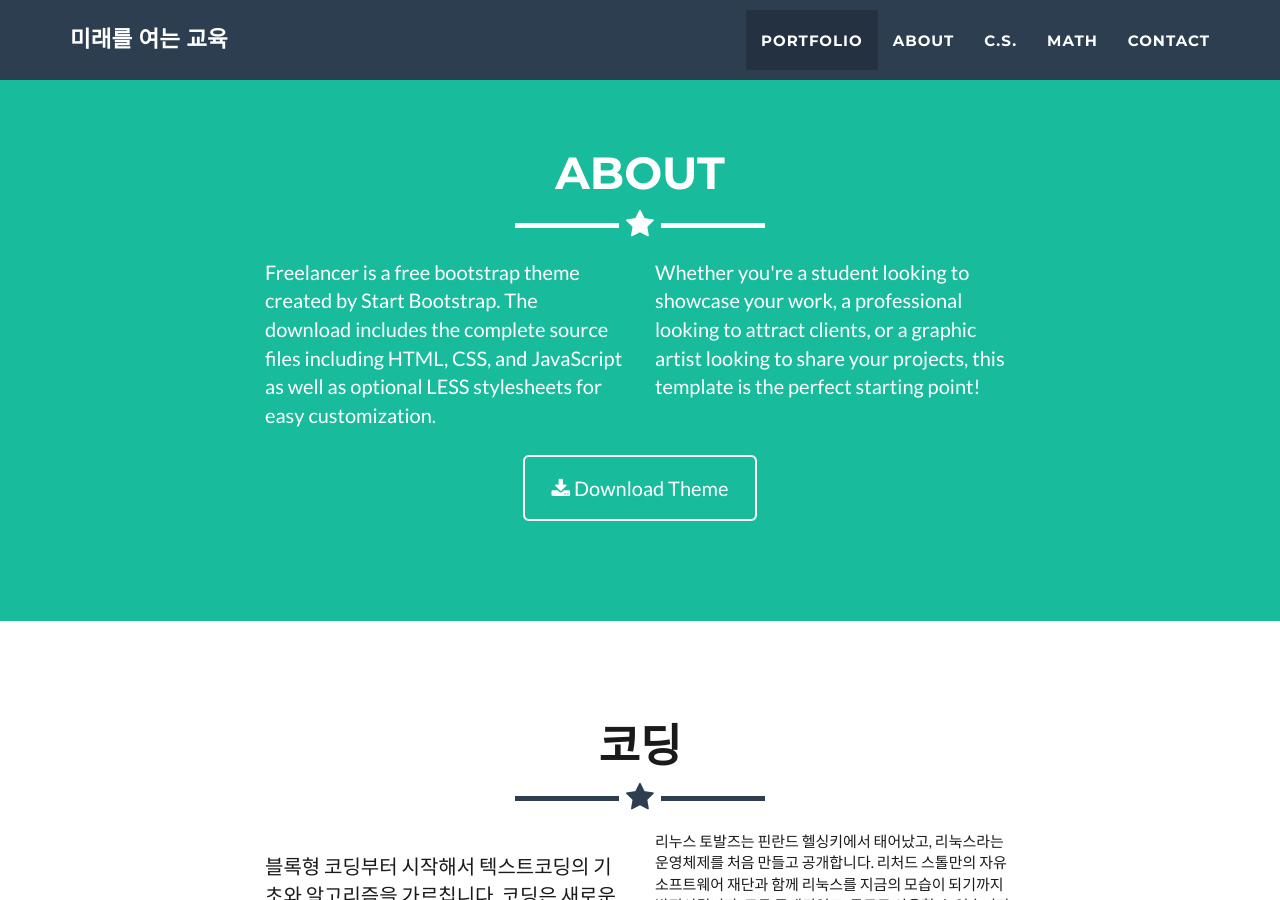
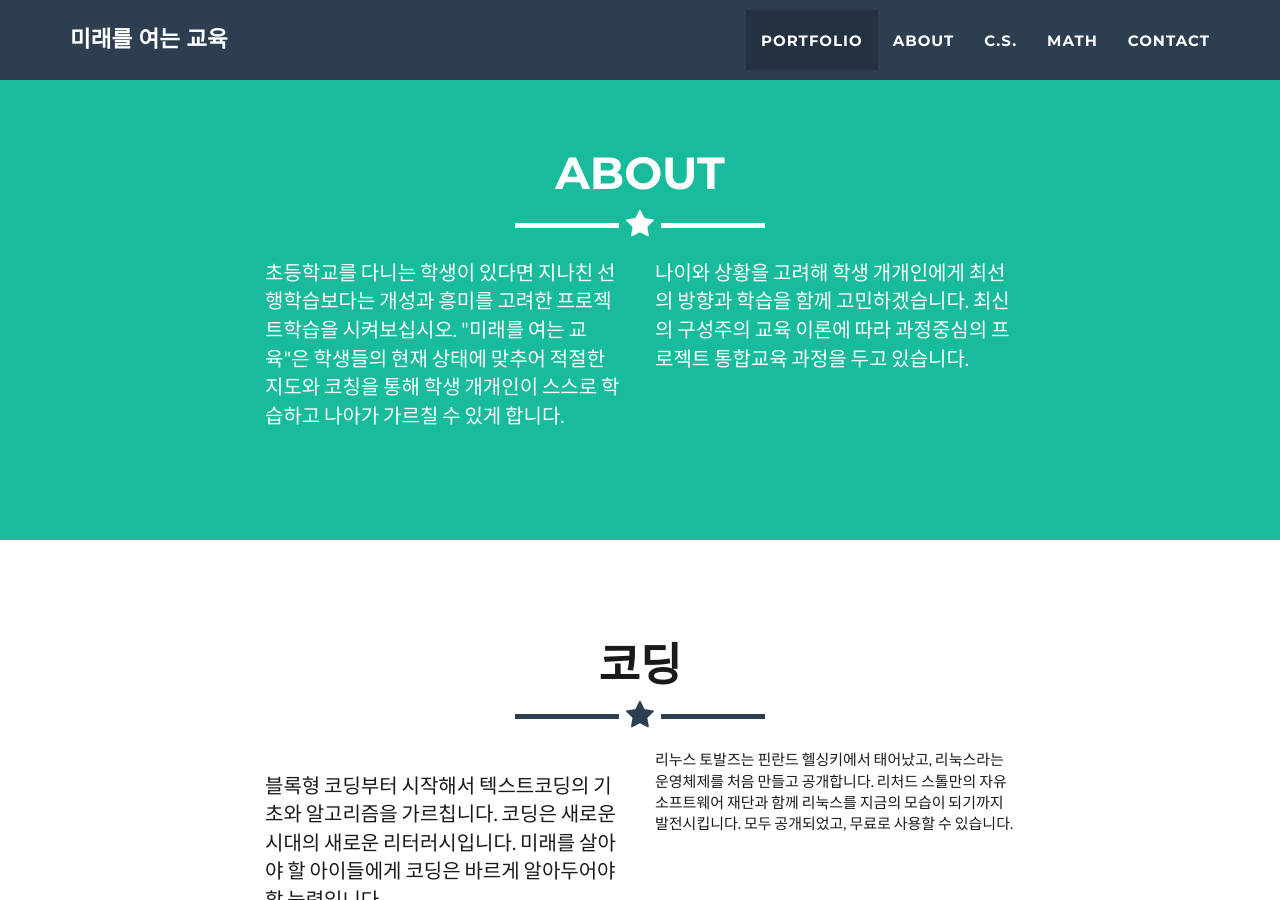
Before and after one commit to eventia/eventia.github.io, a Jekyll site: the page built from index.html, in a window 1280 px wide and 900 px high, scrolled down 2530 px. Built offline with Jekyll 4.4.1, drawn with Linux system fonts in a browser that asks for light colours.

Commit message:
HomePage 2019-02-09-[ 1:10]

```diff
--- a/_includes/about.html
+++ b/_includes/about.html
@@ -9,15 +9,14 @@
             </div>
             <div class="row">
                 <div class="col-lg-4 col-lg-offset-2">
-                    <p>Freelancer is a free bootstrap theme created by Start Bootstrap. The download includes the complete source files including HTML, CSS, and JavaScript as well as optional LESS stylesheets for easy customization.</p>
+                    <p style="text-align:left">
+					초등학교를 다니는 학생이 있다면 지나친 선행학습보다는 개성과 흥미를 고려한 프로젝트학습을 시켜보십시오. "미래를 여는 교육"은 학생들의 현재 상태에 맞추어 적절한 지도와 코칭을 통해 학생 개개인이 스스로 학습하고 나아가 가르칠 수 있게 합니다.
+					</p>
                 </div>
                 <div class="col-lg-4">
-                    <p>Whether you're a student looking to showcase your work, a professional looking to attract clients, or a graphic artist looking to share your projects, this template is the perfect starting point! </p>
-                </div>
-                <div class="col-lg-8 col-lg-offset-2 text-center">
-                    <a href="https://github.com/jeromelachaud/freelancer-theme" class="btn btn-lg btn-outline">
-                        <i class="fa fa-download"></i> Download Theme
-                    </a>
+                    <p style="text-align:left">
+					나이와 상황을 고려해 학생 개개인에게 최선의 방향과 학습을 함께 고민하겠습니다. 최신의 구성주의 교육 이론에 따라 과정중심의 프로젝트 통합교육 과정을 두고 있습니다.
+					</p>
                 </div>
             </div>
         </div>
```
